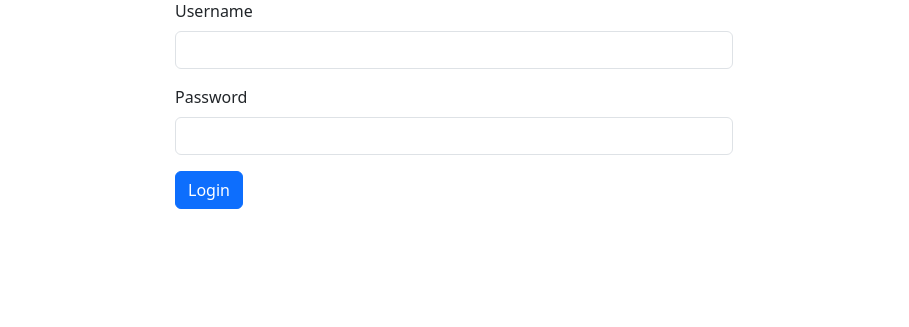
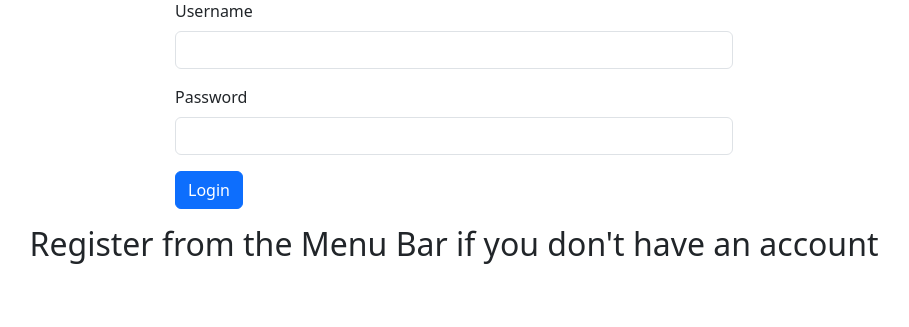
Before and after one commit to isaac-danso-asiedu/finance-tracker, a Flask app: page / in a window 1280 px wide. Shown: the part 175-502 px from the top of the page, without its empty margins (186-1095 px from the left). Run offline with Flask 3, Linux system fonts and the light colour scheme; the first user in the database is signed in; data comes from the database, SQL or seed files in the repository; data that the repository does not hold is empty.

Commit message:
Udate index.html

```diff
--- a/templates/index.html
+++ b/templates/index.html
@@ -16,6 +16,8 @@
     <button type="submit" class="btn btn-primary">Login</button>
 </form>
 <div id="message" class="mt-3"></div>
+
+<h2 class="text-center">Register from the Menu Bar if you don't have an account</h2>
 
 <script>
     document.getElementById('loginForm').addEventListener('submit', function (e) {
```
